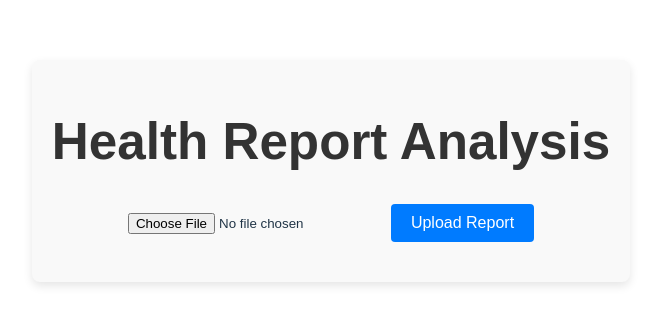
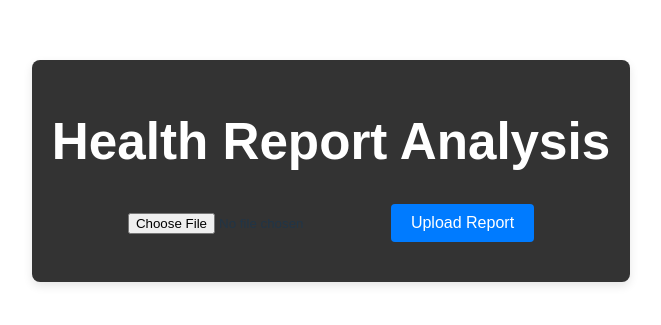
Before and after one commit to abhinav0509/smart-health-report-analyzer, a React (Vite) app in the folder smart_report_analyzer/: page / in a window 1280 px wide. Shown: the part 229-554 px from the top of the page, without its empty margins (309-970 px from the left). Built offline with nearby package versions, Linux system fonts and the light colour scheme.

Commit message:
Update App.css

```diff
--- a/smart_report_analyzer/src/App.css
+++ b/smart_report_analyzer/src/App.css
@@ -3,14 +3,14 @@
   margin: auto;
   padding: 20px;
   font-family: Arial, sans-serif;
-  background: #f9f9f9;
+  background: #333;
   border-radius: 8px;
   box-shadow: 0px 4px 10px rgba(0, 0, 0, 0.1);
 }
 
 h1 {
   text-align: center;
-  color: #333;
+  color: #fff;
 }
 
 .upload-section {
@@ -41,6 +41,8 @@ h1 {
 .loader-container {
   text-align: center;
   margin: 20px 0;
+  display: flex;
+  justify-content: center;
 }
 
 .loader {
@@ -96,9 +98,9 @@ th {
 }
 
 .healthy-row {
-  background-color: #d4edda;
+  background-color: #1e7d34;
 }
 
 .unhealthy-row {
-  background-color: #f8d7da;
+  background-color: #8d2029;
 }
```
